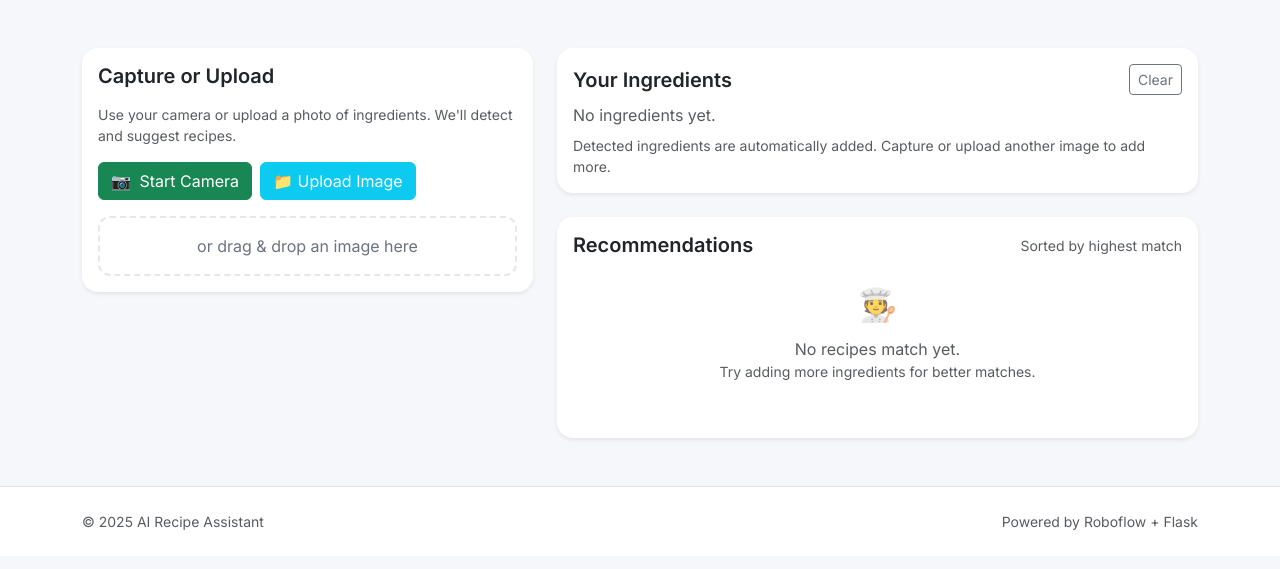
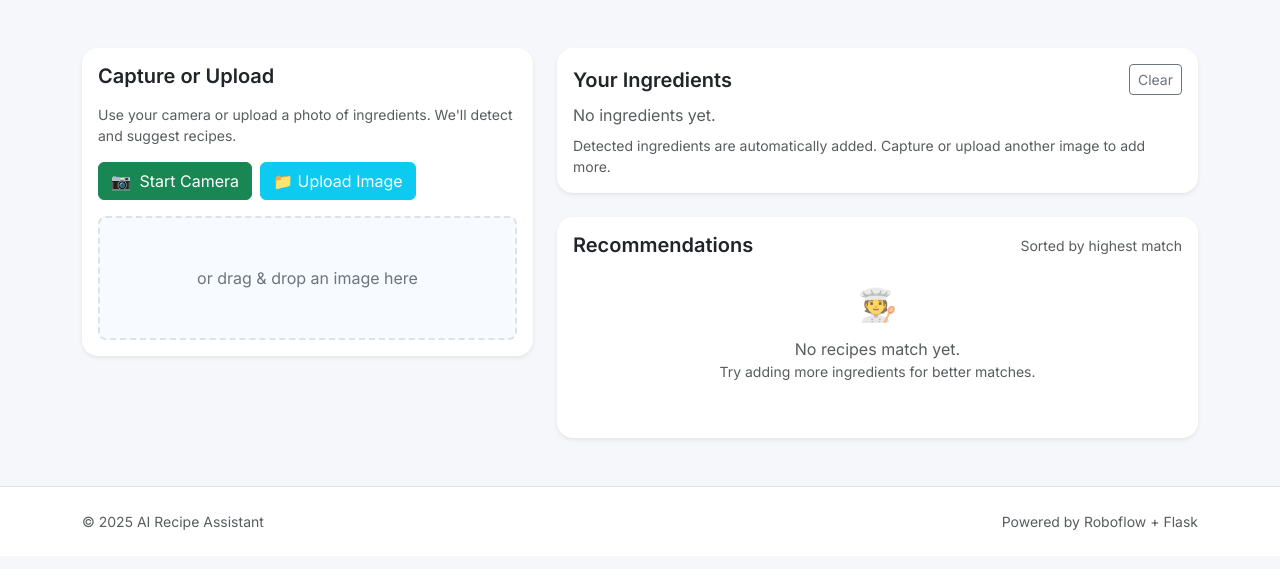
Before and after one commit to JustJas1103/PyApp, a Flask app: page / in a window 1280 px wide. Shown: the part 65-634 px from the top of the page. Run offline with Flask 3, Linux system fonts and the light colour scheme.

Commit message:
Restore drag and drop functionality for desktop/web only

```diff
--- a/static/css/app.css
+++ b/static/css/app.css
@@ -47,6 +47,10 @@ body{background:var(--bg)}
 .ingredient-needed{background:var(--tag-need-bg);color:var(--tag-need-text);border-color:var(--tag-need-border)}
 .recipe-card{transition:transform .15s ease, box-shadow .15s ease}
 .recipe-card:hover{transform:translateY(-3px); box-shadow:0 .5rem 1rem rgba(0,0,0,.08)}
+
+.drop-zone{border:2px dashed #dee2e6;border-radius:8px;padding:3rem;text-align:center;background:rgba(var(--bs-primary-rgb),.03);transition:all .2s ease}
+.drop-zone.dragover{border-color:var(--bs-primary);background:rgba(var(--bs-primary-rgb),.1)}
+.dz-instructions{color:#6c757d;font-size:1rem}
 .match-badge{font-weight:700}
 .small-muted{color:var(--muted);font-size:.9rem}
 #videoElement{width:100%;height:auto;border-radius:12px;background:#000}
@@ -61,9 +65,7 @@ body{background:var(--bg)}
 .skeleton{background:linear-gradient(90deg,#eee,#f5f5f5,#eee);background-size:200% 100%;animation:skeleton 1.2s ease-in-out infinite}
 @keyframes skeleton{0%{background-position:200% 0}100%{background-position:-200% 0}}
 
-/* Drag & Drop zone */
-.drop-zone{border:2px dashed var(--border);border-radius:12px;padding:1rem;text-align:center;color:var(--muted);background:#fff}
-.drop-zone.dragover{background:#f0fdf4;border-color:#86efac;color:#166534}
+
 
 /* Removable chips */
 .chip{display:inline-flex;align-items:center;gap:.35rem}
--- a/static/js/app.js
+++ b/static/js/app.js
@@ -485,7 +485,6 @@
     const startCameraBtn = qs('#startCameraBtn');
     const uploadBtn = qs('#imageUpload');
     const uploadLabel = qs('label[for="imageUpload"]');
-    const dropZone = qs('#dropZone');
 
     if (isOffline) {
       // Show offline indicators
@@ -502,6 +501,7 @@
         uploadLabel.classList.add('disabled', 'opacity-50');
         uploadLabel.style.pointerEvents = 'none';
       }
+      const dropZone = qs('#dropZone');
       if (dropZone) hide(dropZone);
     } else {
       // Hide offline indicators
@@ -518,6 +518,7 @@
         uploadLabel.classList.remove('disabled', 'opacity-50');
         uploadLabel.style.pointerEvents = 'auto';
       }
+      const dropZone = qs('#dropZone');
       if (dropZone) show(dropZone);
     }
   }
--- a/templates/index.html
+++ b/templates/index.html
@@ -46,7 +46,7 @@
                 </div>
 
                 <div id="dropZone" class="drop-zone mt-3 d-none d-md-block">
-                    <div class="dz-instructions">or drag &amp; drop an image here</div>
+                    <div class="dz-instructions">or drag & drop an image here</div>
                 </div>
 
                 <div id="loadingIndicator" class="text-center my-4 d-none">
```
